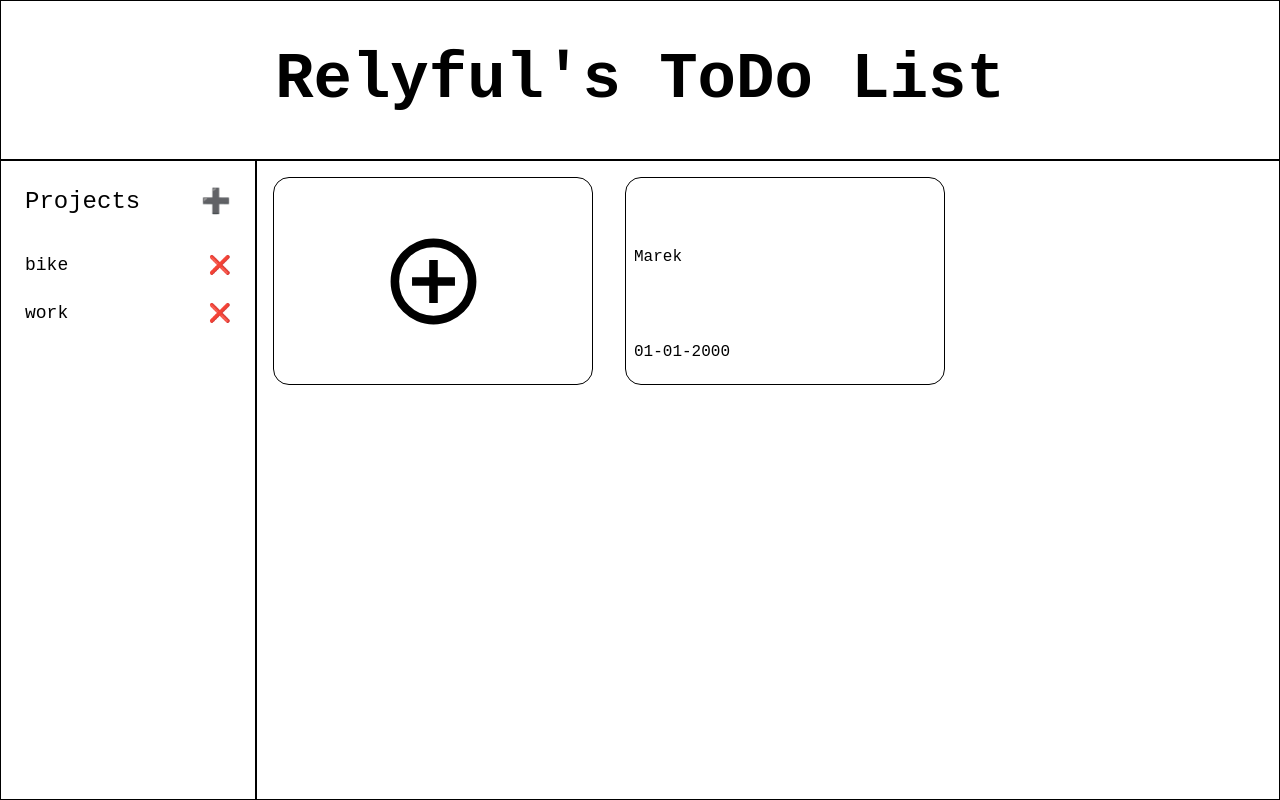
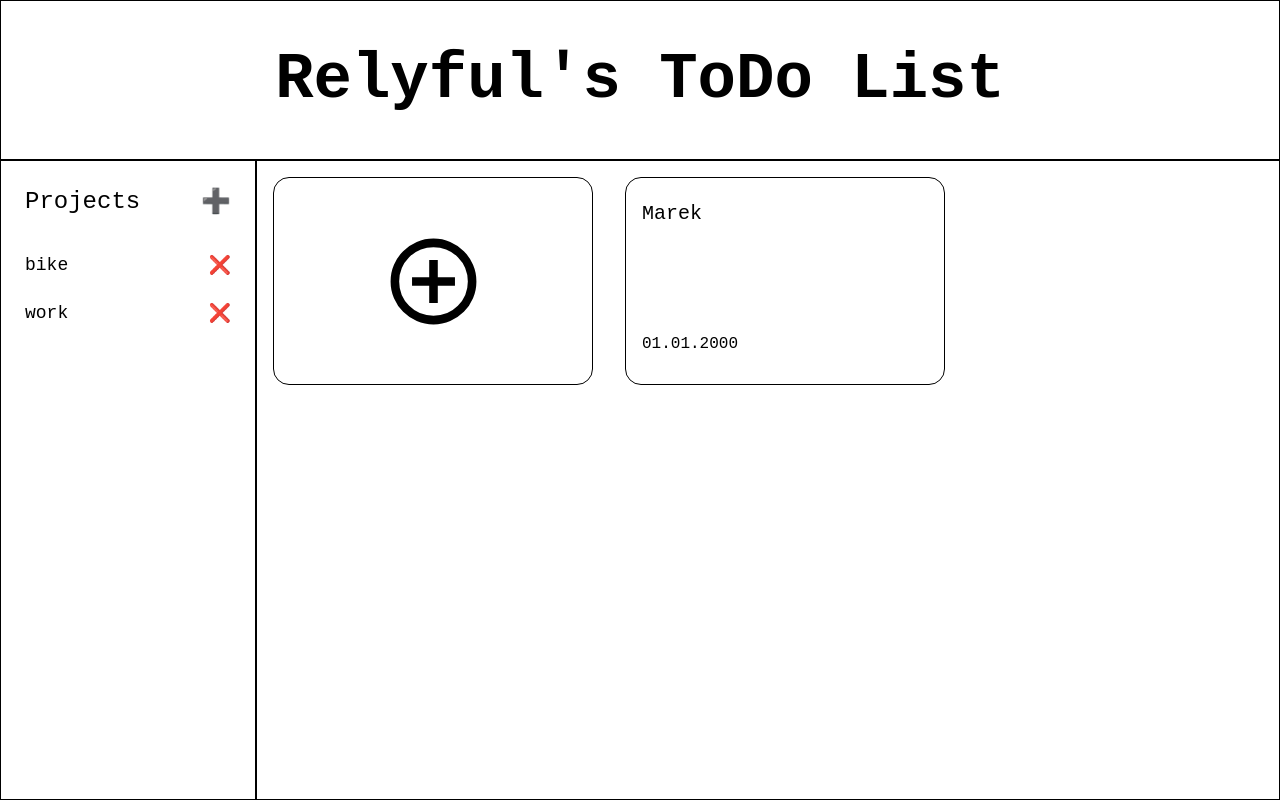
Before and after one commit to Relyful/odinToDoList, a website built with webpack: page src/index.html in a window 1280 px wide. Built offline with nearby package versions, Linux system fonts and the light colour scheme.

Commit message:
Change date format

```diff
--- a/src/js/drawAllToDo.js
+++ b/src/js/drawAllToDo.js
@@ -37,7 +37,7 @@
 
 
     projectsContainer.projectsArray[projectIndex].listAllToDo().forEach(element => {
-        let formatDate = format(new Date(element.dueDate), "dd-MM-yyyy");
+        let formatDate = format(new Date(element.dueDate), "dd.MM.yyyy");
         const newCard = document.createElement('div');
         newCard.dataset.toDoIndex = element.index;
         newCard.classList.add('toDoCard');
--- a/src/styles.css
+++ b/src/styles.css
@@ -165,10 +165,18 @@
 
     display: grid;
     grid-template-columns: 1fr;
-    grid-template-rows: 3fr 1fr;
+    grid-template-rows: 4fr 2fr;
 }
 
 .cardTitle, .cardDate {
     display: flex;
     align-items: center;
+    padding-left: 0.5rem;
 }
+
+.cardTitle {
+    padding: 1rem 0 0 0.5rem;
+    align-items: flex-start;
+    font-size: 20px;
+
+}
```
